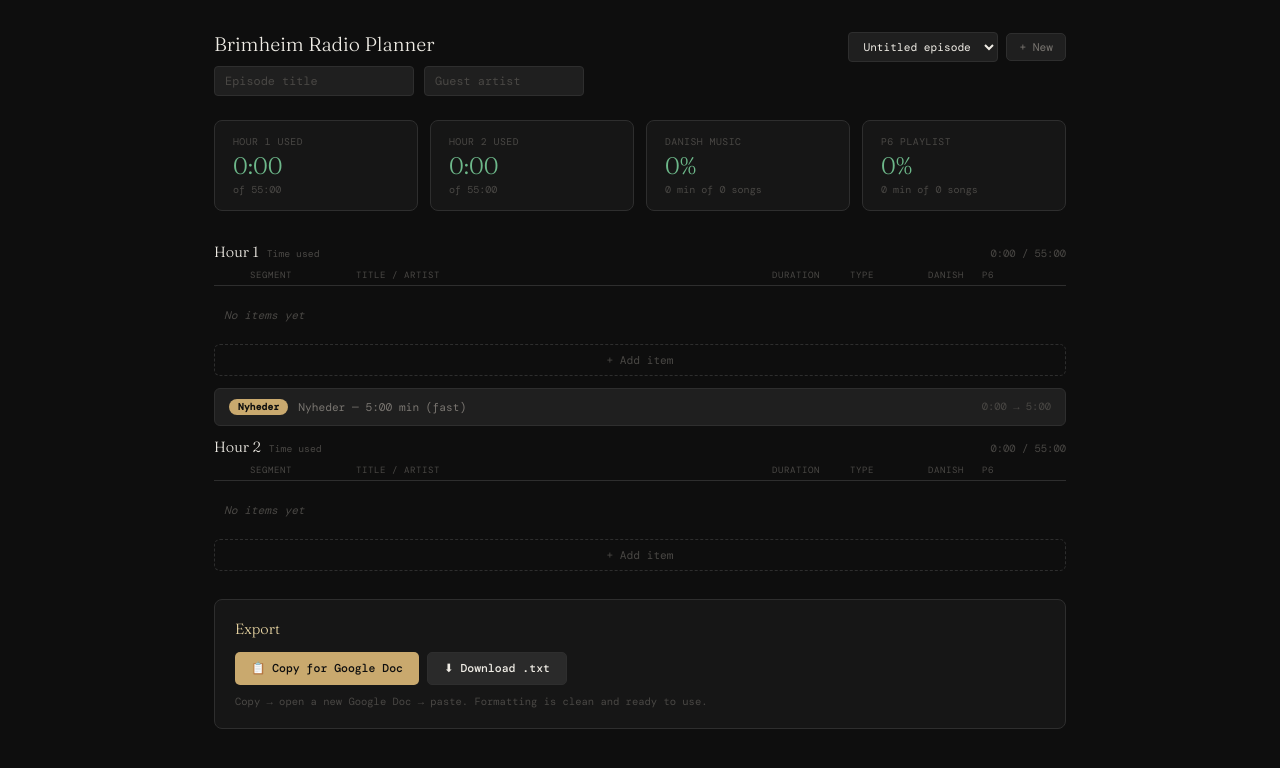
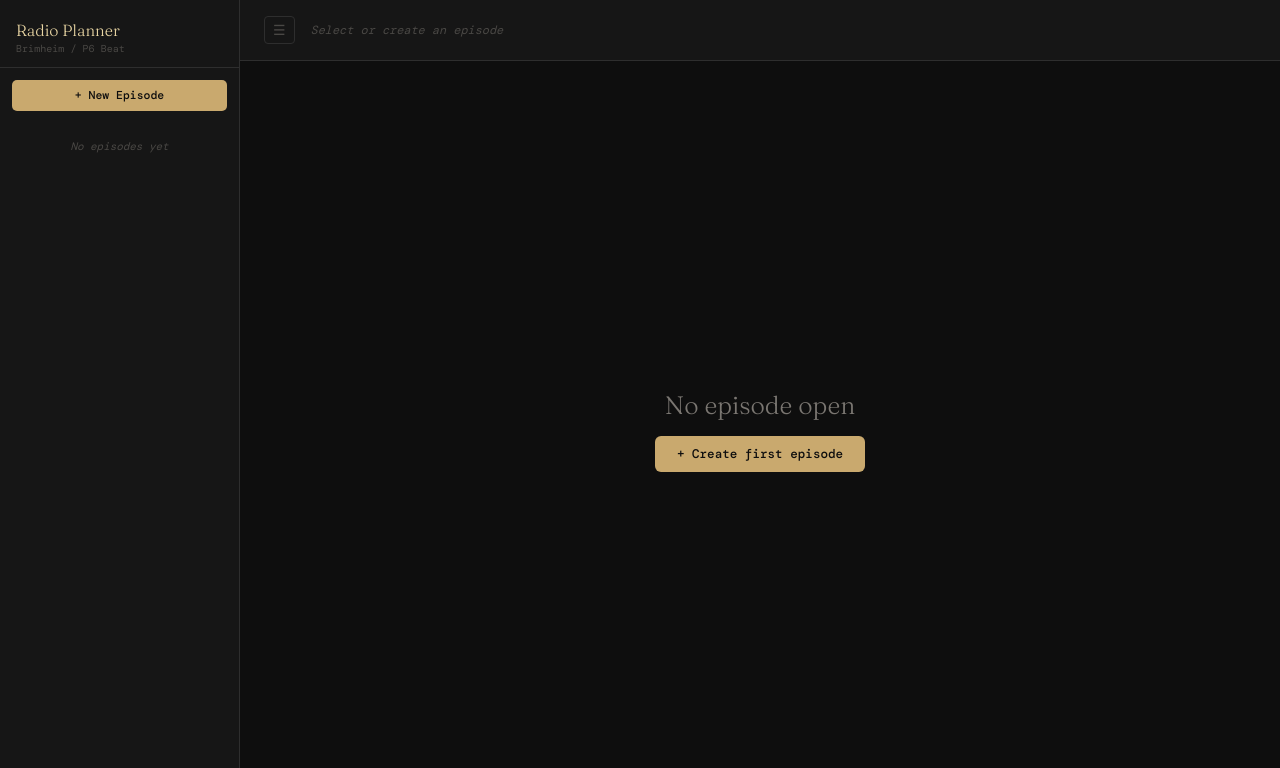
Before and after one commit to LorriBrimheim/brimheim-radio, a React (Create React App) app: page / in a window 1280 px wide. Shown: the top 768 px of the page. Built offline with nearby package versions, Linux system fonts and the light colour scheme; a web font is replaced by a local one.

Commit message:
Update App.jsx

```diff
--- a/src/App.jsx
+++ b/src/App.jsx
@@ -1,7 +1,8 @@
 import React, { useState, useEffect, useCallback } from 'react';
 import Rundown from './components/Rundown';
+import QuotaBar from './components/QuotaBar';
 import ExportPanel from './components/ExportPanel';
-import { calcQuotas, calcTotalTime, HOUR1_END, ITEM_TYPES, generateId, formatDuration } from './utils';
+import { calcQuotas, calcTotalTime, HOUR1_END, ITEM_TYPES } from './utils';
 
 const STORAGE_KEY = 'brimheim_episodes';
 
@@ -30,37 +31,22 @@ const calcBlockSecs = (items) => {
   return [b1, b2];
 };
 
-const StatCard = ({ label, value, sub, warn }) => (
-  <div style={{
-    background: 'var(--surface)',
-    border: `1px solid ${warn ? 'var(--red)' : 'var(--border)'}`,
-    borderRadius: 8,
-    padding: '14px 18px',
-    flex: 1,
-    minWidth: 0,
-  }}>
-    <div style={{ fontSize: '0.7rem', color: 'var(--text-muted)', marginBottom: 6, textTransform: 'uppercase', letterSpacing: '0.05em' }}>{label}</div>
-    <div style={{ fontSize: '1.7rem', fontFamily: 'Fraunces, serif', fontWeight: 300, color: warn ? 'var(--red)' : 'var(--green)', lineHeight: 1 }}>{value}</div>
-    <div style={{ fontSize: '0.72rem', color: 'var(--text-muted)', marginTop: 5 }}>{sub}</div>
-  </div>
-);
-
 export default function App() {
   const [episodes, setEpisodes] = useState(() => {
     try {
       const saved = localStorage.getItem(STORAGE_KEY);
-      const parsed = saved ? JSON.parse(saved) : null;
-      return parsed && parsed.length > 0 ? parsed : [defaultEpisode()];
-    } catch { return [defaultEpisode()]; }
+      return saved ? JSON.parse(saved) : [];
+    } catch { return []; }
   });
-
   const [activeId, setActiveId] = useState(() => {
     try {
-      return localStorage.getItem(STORAGE_KEY + '_active') || null;
+      const saved = localStorage.getItem(STORAGE_KEY + '_active');
+      return saved || null;
     } catch { return null; }
   });
+  const [sidebarOpen, setSidebarOpen] = useState(true);
 
-  const activeEpisode = episodes.find(e => e.id === activeId) || episodes[0] || null;
+  const activeEpisode = episodes.find(e => e.id === activeId) || null;
 
   useEffect(() => {
     localStorage.setItem(STORAGE_KEY, JSON.stringify(episodes));
@@ -74,9 +60,21 @@ export default function App() {
     setEpisodes(prev => prev.map(e => e.id === id ? { ...e, ...updater(e) } : e));
   }, []);
 
+  const createEpisode = () => {
+    const ep = defaultEpisode();
+    setEpisodes(prev => [ep, ...prev]);
+    setActiveId(ep.id);
+  };
+
+  const deleteEpisode = (id) => {
+    if (!window.confirm('Delete this episode?')) return;
+    setEpisodes(prev => prev.filter(e => e.id !== id));
+    if (activeId === id) setActiveId(episodes.find(e => e.id !== id)?.id || null);
+  };
+
   const addItem = (item, insertAt = null) => {
-    if (!activeEpisode) return;
-    updateEpisode(activeEpisode.id, e => {
+    if (!activeId) return;
+    updateEpisode(activeId, e => {
       const next = [...e.items];
       if (insertAt !== null && insertAt <= next.length) {
         next.splice(insertAt, 0, item);
@@ -88,104 +86,147 @@ export default function App() {
   };
 
   const removeItem = (itemId) => {
-    updateEpisode(activeEpisode.id, e => ({ items: e.items.filter(i => i.id !== itemId) }));
+    updateEpisode(activeId, e => ({ items: e.items.filter(i => i.id !== itemId) }));
   };
 
   const updateItem = (itemId, updated) => {
-    updateEpisode(activeEpisode.id, e => ({ items: e.items.map(i => i.id === itemId ? { ...i, ...updated } : i) }));
+    updateEpisode(activeId, e => ({ items: e.items.map(i => i.id === itemId ? { ...i, ...updated } : i) }));
   };
 
   const reorderItems = (newItems) => {
-    updateEpisode(activeEpisode.id, () => ({ items: newItems }));
+    updateEpisode(activeId, () => ({ items: newItems }));
   };
 
-  const createEpisode = () => {
-    const ep = defaultEpisode();
-    setEpisodes(prev => [ep, ...prev]);
-    setActiveId(ep.id);
-  };
+  const items = activeEpisode?.items || [];
+  const quotas = calcQuotas(items);
+  const totalSecs = calcTotalTime(items);
+  const blockSecs = calcBlockSecs(items);
 
-  if (!activeEpisode) return null;
-
-  const items = activeEpisode.items;
-  const quotas = calcQuotas(items);
-  const songCount = items.filter(i => i.type === ITEM_TYPES.SONG).length;
-  const [b1, b2] = calcBlockSecs(items);
-  const b1Over = b1 > HOUR1_END;
-  const b2Over = b2 > HOUR1_END;
+  const warnings = [];
+  if (quotas.danishPct < 30 && items.filter(i => i.type === ITEM_TYPES.SONG).length > 0)
+    warnings.push('Danish quota not met (30%)');
+  if (quotas.p6Pct < 30 && items.filter(i => i.type === ITEM_TYPES.SONG).length > 0)
+    warnings.push('P6 Beat quota not met (30%)');
+  const uncleared = items.filter(i => i.type === ITEM_TYPES.SONG && !i.diskoteketCleared);
 
   return (
-    <div style={{ maxWidth: 900, margin: '0 auto', padding: '32px 24px 64px' }}>
+    <div style={{ display: 'flex', minHeight: '100vh', background: 'var(--bg)' }}>
 
-      {/* Header */}
-      <div style={{ display: 'flex', alignItems: 'flex-start', justifyContent: 'space-between', marginBottom: 24 }}>
-        <div>
-          <h1 style={{ fontFamily: 'Fraunces, serif', fontWeight: 300, fontSize: '1.4rem', color: 'var(--text)', marginBottom: 10 }}>
-            Brimheim Radio Planner
-          </h1>
-          <div style={{ display: 'flex', gap: 10, alignItems: 'center' }}>
-            <input
-              value={activeEpisode.title}
-              onChange={e => updateEpisode(activeEpisode.id, () => ({ title: e.target.value }))}
-              placeholder="Episode title"
-              style={{ width: 200 }}
-            />
-            <input
-              value={activeEpisode.guestName}
-              onChange={e => updateEpisode(activeEpisode.id, () => ({ guestName: e.target.value }))}
-              placeholder="Guest artist"
-              style={{ width: 160 }}
-            />
+      {/* Sidebar */}
+      <div style={{
+        width: sidebarOpen ? 240 : 0,
+        minWidth: sidebarOpen ? 240 : 0,
+        overflow: 'hidden',
+        background: 'var(--surface)',
+        borderRight: '1px solid var(--border)',
+        display: 'flex',
+        flexDirection: 'column',
+        transition: 'width 0.2s, min-width 0.2s',
+        flexShrink: 0,
+      }}>
+        <div style={{ padding: '20px 16px 12px', borderBottom: '1px solid var(--border)' }}>
+          <div style={{ fontFamily: 'Fraunces, serif', fontSize: '1.15rem', fontWeight: 300, color: 'var(--accent)', marginBottom: 2 }}>
+            Radio Planner
+          </div>
+          <div style={{ fontSize: '0.72rem', color: 'var(--text-muted)' }}>Brimheim / P6 Beat</div>
+        </div>
+
+        <div style={{ padding: '12px 12px 0' }}>
+          <button onClick={createEpisode} style={{
+            width: '100%', padding: '8px', background: 'var(--accent2)', color: '#0e0e0e',
+            borderRadius: 5, fontSize: '0.82rem', fontWeight: 500,
+          }}>
+            + New Episode
+          </button>
+        </div>
+
+        <div style={{ flex: 1, overflow: 'auto', padding: '8px 8px' }}>
+          {episodes.length === 0 && (
+            <div style={{ color: 'var(--text-muted)', fontSize: '0.78rem', padding: '20px 8px', textAlign: 'center', fontStyle: 'italic' }}>
+              No episodes yet
+            </div>
+          )}
+          {episodes.map(ep => (
+            <div key={ep.id} onClick={() => setActiveId(ep.id)} style={{
+              padding: '9px 10px', borderRadius: 5, marginBottom: 3, cursor: 'pointer',
+              background: activeId === ep.id ? 'var(--surface3)' : 'transparent',
+              border: `1px solid ${activeId === ep.id ? 'var(--border)' : 'transparent'}`,
+              display: 'flex', justifyContent: 'space-between', alignItems: 'center',
+            }}>
+              <div style={{ minWidth: 0 }}>
+                <div style={{ fontSize: '0.83rem', color: 'var(--text)', whiteSpace: 'nowrap', overflow: 'hidden', textOverflow: 'ellipsis' }}>
+                  {ep.title || 'Untitled episode'}
+                </div>
+                <div style={{ fontSize: '0.68rem', color: 'var(--text-muted)', marginTop: 2 }}>
+                  {ep.items.length} items · {ep.guestName || 'No guest set'}
                 </div>
               </div>
-        <div style={{ display: 'flex', gap: 8, alignItems: 'center' }}>
-          <select
-            value={activeEpisode.id}
-            onChange={e => setActiveId(e.target.value)}
-            style={{ fontSize: '0.8rem' }}
-          >
-            {episodes.map(ep => (
-              <option key={ep.id} value={ep.id}>{ep.title || 'Untitled episode'}</option>
+              <button onClick={e => { e.stopPropagation(); deleteEpisode(ep.id); }} style={{
+                background: 'transparent', color: 'var(--text-muted)', padding: '2px 5px',
+                borderRadius: 3, fontSize: '0.75rem', border: '1px solid transparent', flexShrink: 0,
+              }}>✕</button>
+            </div>
           ))}
-          </select>
-          <button
-            onClick={createEpisode}
-            style={{ padding: '6px 12px', background: 'var(--surface2)', color: 'var(--text-dim)', borderRadius: 5, fontSize: '0.8rem', border: '1px solid var(--border)' }}
-          >
-            + New
-          </button>
         </div>
       </div>
 
-      {/* Stats bar */}
-      <div style={{ display: 'flex', gap: 12, marginBottom: 32 }}>
-        <StatCard
-          label="Hour 1 used"
-          value={formatDuration(b1)}
-          sub={`of 55:00`}
-          warn={b1Over}
+      {/* Main */}
+      <div style={{ flex: 1, display: 'flex', flexDirection: 'column', overflow: 'auto' }}>
+        {/* Header */}
+        <div style={{ padding: '16px 24px', borderBottom: '1px solid var(--border)', display: 'flex', alignItems: 'center', gap: 16, background: 'var(--surface)', position: 'sticky', top: 0, zIndex: 10 }}>
+          <button onClick={() => setSidebarOpen(o => !o)} style={{ background: 'transparent', color: 'var(--text-muted)', padding: '4px 8px', borderRadius: 4, fontSize: '1rem', border: '1px solid var(--border)' }}>☰</button>
+          {activeEpisode ? (
+            <>
+              <input
+                value={activeEpisode.title}
+                onChange={e => updateEpisode(activeId, () => ({ title: e.target.value }))}
+                placeholder="Episode title"
+                style={{ fontSize: '1rem', fontFamily: 'Fraunces, serif', fontWeight: 300, background: 'transparent', border: 'none', color: 'var(--text)', flex: 1, padding: 0 }}
               />
-        <StatCard
-          label="Hour 2 used"
-          value={formatDuration(b2)}
-          sub={`of 55:00`}
-          warn={b2Over}
-        />
-        <StatCard
-          label="Danish music"
-          value={`${Math.round(quotas.danishPct)}%`}
-          sub={`${songCount > 0 ? Math.round(quotas.danishSecs / 60) : 0} min of ${songCount} songs`}
-          warn={quotas.danishPct < 30 && songCount > 0}
-        />
-        <StatCard
-          label="P6 playlist"
-          value={`${Math.round(quotas.p6Pct)}%`}
-          sub={`${songCount > 0 ? Math.round(quotas.p6Secs / 60) : 0} min of ${songCount} songs`}
-          warn={quotas.p6Pct < 30 && songCount > 0}
+              <div style={{ display: 'flex', alignItems: 'center', gap: 8, flexShrink: 0 }}>
+                <span style={{ fontSize: '0.78rem', color: 'var(--text-muted)' }}>Guest:</span>
+                <input
+                  value={activeEpisode.guestName}
+                  onChange={e => updateEpisode(activeId, () => ({ guestName: e.target.value }))}
+                  placeholder="Guest artist"
+                  style={{ width: 150, fontSize: '0.82rem' }}
                 />
               </div>
+            </>
+          ) : (
+            <span style={{ color: 'var(--text-muted)', fontStyle: 'italic', fontSize: '0.85rem' }}>Select or create an episode</span>
+          )}
+        </div>
 
-      {/* Rundown */}
+        {!activeEpisode ? (
+          <div style={{ flex: 1, display: 'flex', alignItems: 'center', justifyContent: 'center', flexDirection: 'column', gap: 16 }}>
+            <div style={{ fontFamily: 'Fraunces, serif', fontSize: '1.8rem', fontWeight: 300, color: 'var(--text-dim)' }}>
+              No episode open
+            </div>
+            <button onClick={createEpisode} style={{ padding: '10px 22px', background: 'var(--accent2)', color: '#0e0e0e', borderRadius: 6, fontSize: '0.9rem', fontWeight: 500 }}>
+              + Create first episode
+            </button>
+          </div>
+        ) : (
+          <div style={{ display: 'grid', gridTemplateColumns: '1fr 300px', gap: 0, flex: 1, alignItems: 'start' }}>
+
+            {/* Left: rundown */}
+            <div style={{ padding: 24, borderRight: '1px solid var(--border)' }}>
+              {(warnings.length > 0 || uncleared.length > 0) && (
+                <div style={{ marginBottom: 16, display: 'flex', flexDirection: 'column', gap: 6 }}>
+                  {warnings.map(w => (
+                    <div key={w} style={{ background: 'rgba(201,110,110,0.1)', border: '1px solid var(--red)', borderRadius: 5, padding: '7px 12px', fontSize: '0.8rem', color: 'var(--red)' }}>
+                      ⚠ {w}
+                    </div>
+                  ))}
+                  {uncleared.length > 0 && (
+                    <div style={{ background: 'rgba(212,185,106,0.1)', border: '1px solid var(--yellow)', borderRadius: 5, padding: '7px 12px', fontSize: '0.8rem', color: 'var(--yellow)' }}>
+                      ⚠ {uncleared.length} song{uncleared.length > 1 ? 's' : ''} not cleared in Diskoteket: {uncleared.map(s => s.title).join(', ')}
+                    </div>
+                  )}
+                </div>
+              )}
+
               <Rundown
                 items={items}
                 onReorder={reorderItems}
@@ -193,15 +234,15 @@ export default function App() {
                 onUpdate={updateItem}
                 onAdd={addItem}
               />
+            </div>
 
-      {/* Export */}
-      <div style={{ marginTop: 28 }}>
-        <ExportPanel
-          items={items}
-          quotas={quotas}
-          episodeTitle={activeEpisode.title}
-          guestName={activeEpisode.guestName}
-        />
+            {/* Right: stats + export */}
+            <div style={{ padding: 24, display: 'flex', flexDirection: 'column', gap: 16, position: 'sticky', top: 65 }}>
+              <QuotaBar quotas={quotas} totalSecs={totalSecs} blockSecs={blockSecs} />
+              <ExportPanel items={items} quotas={quotas} episodeTitle={activeEpisode.title} guestName={activeEpisode.guestName} />
+            </div>
+          </div>
+        )}
       </div>
     </div>
   );
```
Lines whose indentation alone changed are shown as unchanged.
